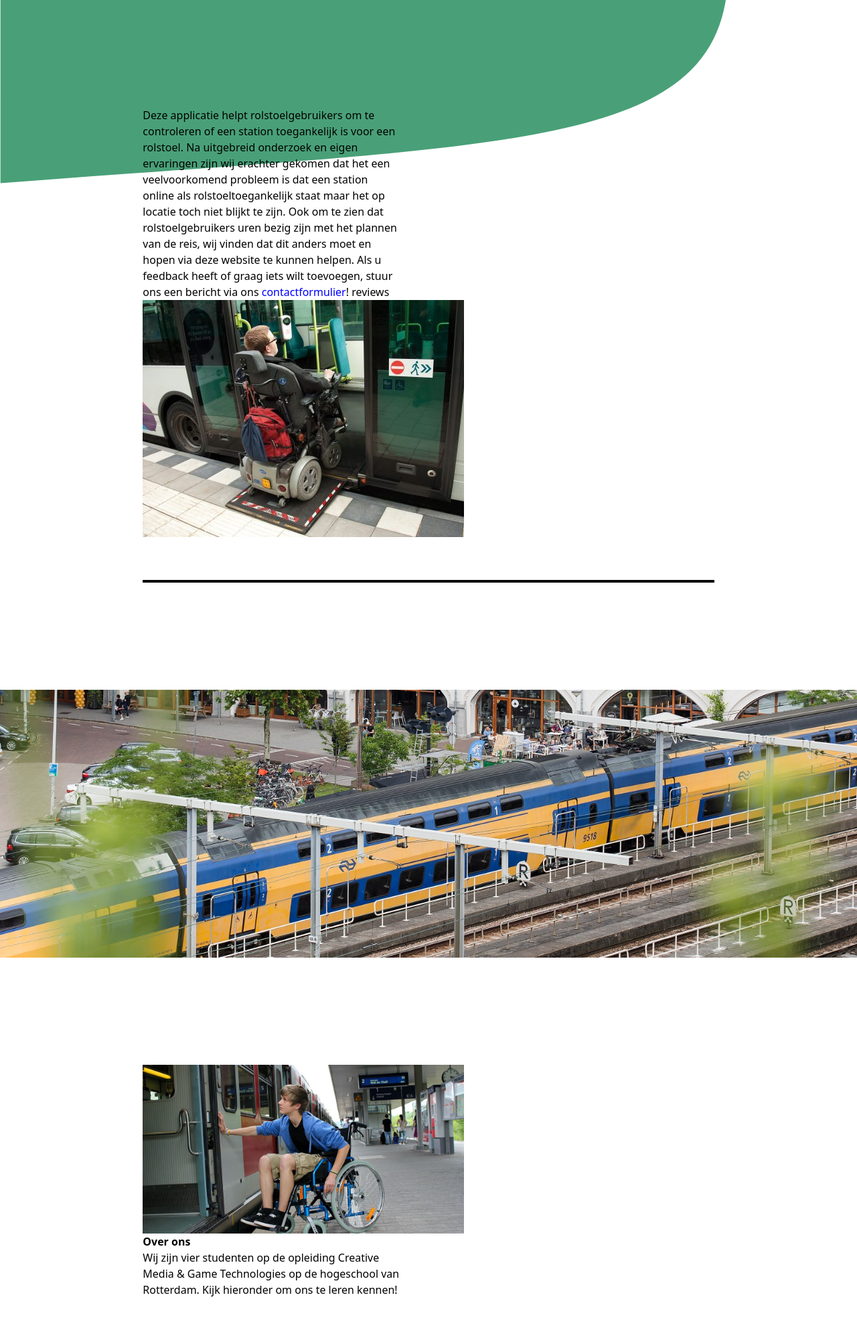
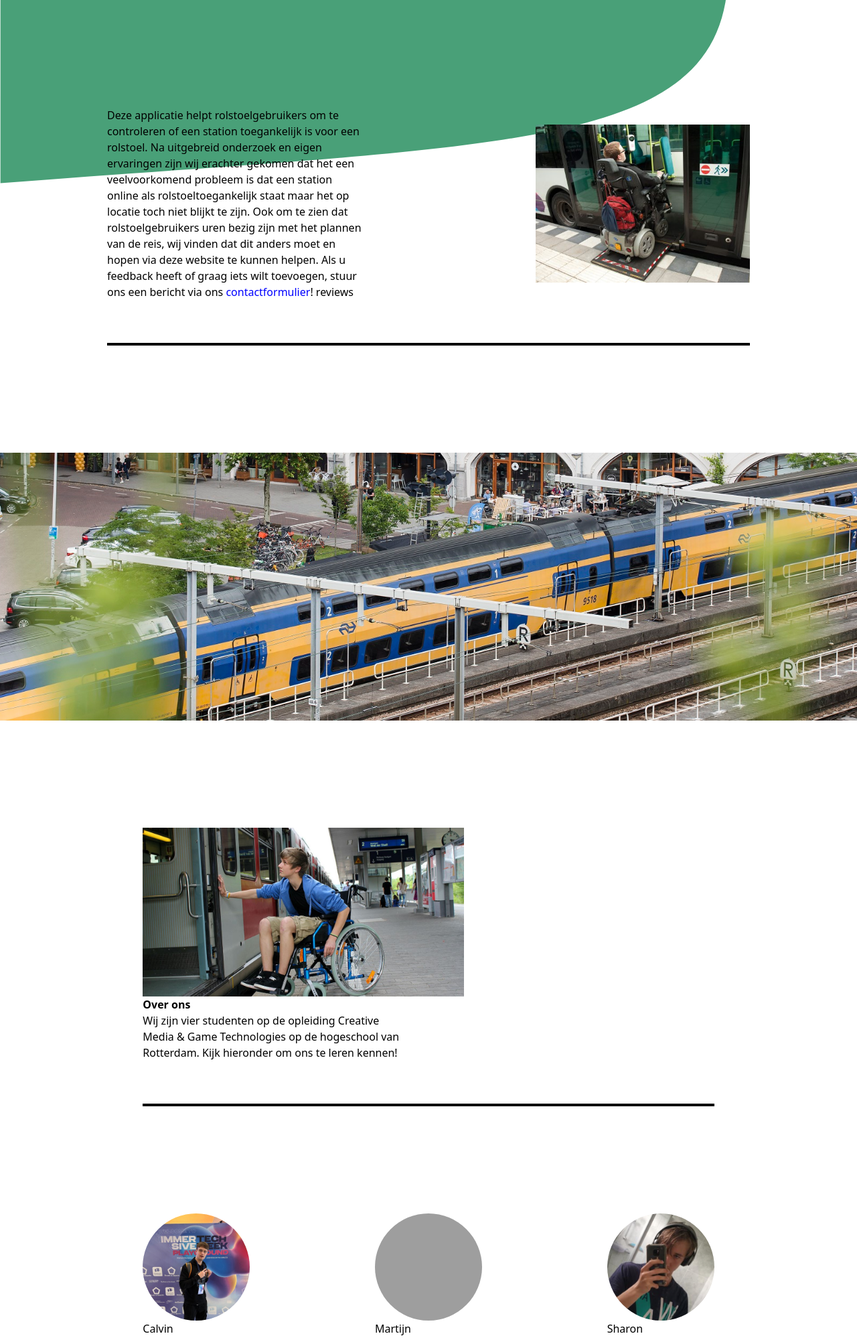
Before and after one commit to Martijn-Kalkman/CLE3, a PHP site: page / in a window 1280 px wide. Shown: the part 620-2618 px from the top of the page at 67% size. Run offline with PHP 8.4, Linux system fonts and the light colour scheme; some libraries are stand-ins or nearby versions; grey boxes are pictures that could not be loaded.

Commit message:
updated maps.php and index.php

```diff
--- a/index.php
+++ b/index.php
@@ -20,7 +20,7 @@
     rel="stylesheet"
     href="https://cdnjs.cloudflare.com/ajax/libs/animate.css/4.1.1/animate.min.css"
   />
-    <title>Hello, world!!!</title>
+    <title>Rolstoel</title>
 </head>
 
 <body class="">
@@ -29,16 +29,10 @@
         <path d="M1440.59 475.597C1475.63 888.507 1078.69 867.195 0.871216 950.28V0.898692C523.745 128.959 1405.54 62.6862 1440.59 475.597Z" fill="#49A078" />
     </svg>
     <main class="absolute z-20 w-full">
-        <div>
+        <div class="">
             <!-- <img class="mx-auto mt-40 " src="https://picsum.photos/seed/picsum/1200/300" alt="" srcset=""> -->
             <div class="swiper mySwiper ">
                 <div class="swiper-wrapper">
-                    <div class="swiper-slide"><img class="mx-auto mt-40 " src="https://picsum.photos/seed/picsum/1200/400" alt="" srcset=""></div>
-                    <div class="swiper-slide"><img class="mx-auto mt-40 " src="https://picsum.photos/seed/picsum/1200/400" alt="" srcset=""></div>
-                    <div class="swiper-slide"><img class="mx-auto mt-40 " src="https://picsum.photos/seed/picsum/1200/400" alt="" srcset=""></div>
-                    <div class="swiper-slide"><img class="mx-auto mt-40 " src="https://picsum.photos/seed/picsum/1200/400" alt="" srcset=""></div>
-                    <div class="swiper-slide"><img class="mx-auto mt-40 " src="https://picsum.photos/seed/picsum/1200/400" alt="" srcset=""></div>
-                    <div class="swiper-slide"><img class="mx-auto mt-40 " src="https://picsum.photos/seed/picsum/1200/400" alt="" srcset=""></div>
                     <div class="swiper-slide"><img class="mx-auto mt-40 " src="https://picsum.photos/seed/picsum/1200/400" alt="" srcset=""></div>
                     <div class="swiper-slide"><img class="mx-auto mt-40 " src="https://picsum.photos/seed/picsum/1200/400" alt="" srcset=""></div>
                     <div class="swiper-slide"><img class="mx-auto mt-40 " src="https://picsum.photos/seed/picsum/1200/400" alt="" srcset=""></div>
@@ -48,7 +42,7 @@
                 <div class="swiper-pagination"></div>
             </div>
         </div>
-        <div class="flex flex-row flex-wrap justify-between items-center mt-40 w-8/12 mx-auto border-b-4 border-black pb-16">
+        <div class="flex flex-row  justify-between items-center mt-40 w-10/12 lg:w-9/12 mx-auto border-b-4 border-black pb-16">
             <div class="w-96">
                 <p>Deze applicatie helpt rolstoelgebruikers om te controleren of een station toegankelijk is voor een rolstoel. Na uitgebreid onderzoek en eigen
                     ervaringen zijn wij erachter gekomen dat het een veelvoorkomend probleem is dat een station online als rolstoeltoegankelijk staat maar het op
@@ -59,7 +53,7 @@
                 </p>
             </div>
             <div class="">
-                <img class="mx-auto " src="images/rolstoelgebruiker_instappen.jpg" alt="Rolstoel gebruiker die in het ov instapt"/>
+                <img class="mx-auto w-96 lg:w-80" src="images/rolstoelgebruiker_instappen.jpg" alt="Rolstoel gebruiker die in het ov instapt"/>
             </div>
         </div>
         <div class="mt-40">
@@ -75,26 +69,18 @@
                 kennen!</p>
             </div>
         </div>
-        <div class="flex flex-row flex-wrap justify-between w-8/12 mx-auto mt-40">
+        <div class="flex flex-row flex-wrap justify-between w-8/12 mx-auto my-40">
             <div class="flex flex-col">
-                <img class="mx-auto rounded-full animate__pulse animate__animated g " src="https://picsum.photos/seed/picsum/200/200" alt="" srcset="">
-                <h1>Thimo</h1>
-                <p class="w-64 text-center mt-12">Ik ben Thimo.</p>
+                <img class="mx-auto w-40 rounded-full animate__pulse animate__animated g" src="./images/1671465292831.jpg" alt="" srcset="">
+                <h1>Calvin</h1>
             </div>
             <div class="flex flex-col">
-                <img class="mx-auto rounded-full animate__pulse animate__animated g" src="https://picsum.photos/seed/picsum/200/200" alt="" srcset="">
-                <h1>Calvin</h1>
-                <p class="w-64 text-center mt-12">Ik ben Calvin.</p>
+                <img class="mx-auto w-40 h-40 object-fit rounded-full animate__pulse animate__animated g" src="./images/Foto-Sharon.jpg" alt="" srcset="">
+                <h1>Martijn</h1>
             </div>
             <div class="flex flex-col">
-                <img class="mx-auto rounded-full animate__pulse animate__animated g" src="https://picsum.photos/seed/picsum/200/200" alt="" srcset="">
-                <h1>Martijn</h1>
-                <p class="w-64 text-center mt-12">Ik ben Martijn.</p>
-            </div>
-            <div class="flex flex-col">
-                <img class="mx-auto rounded-full animate__pulse animate__animated g" src="https://picsum.photos/seed/picsum/200/200" alt="" srcset="">
+                <img class="mx-auto w-40 rounded-full animate__pulse animate__animated g" src="./images/martijn.png" alt="" srcset="">
                 <h1>Sharon</h1>
-                <p class="w-64 text-center mt-12">Hi! Ik ben Sharon en ik ben 20 jaar oud.</p>
             </div>
         </div>
         <?php require_once('components/footer.php'); ?>
```
Also changed, not shown: maps.php (+7 -1 lines).
